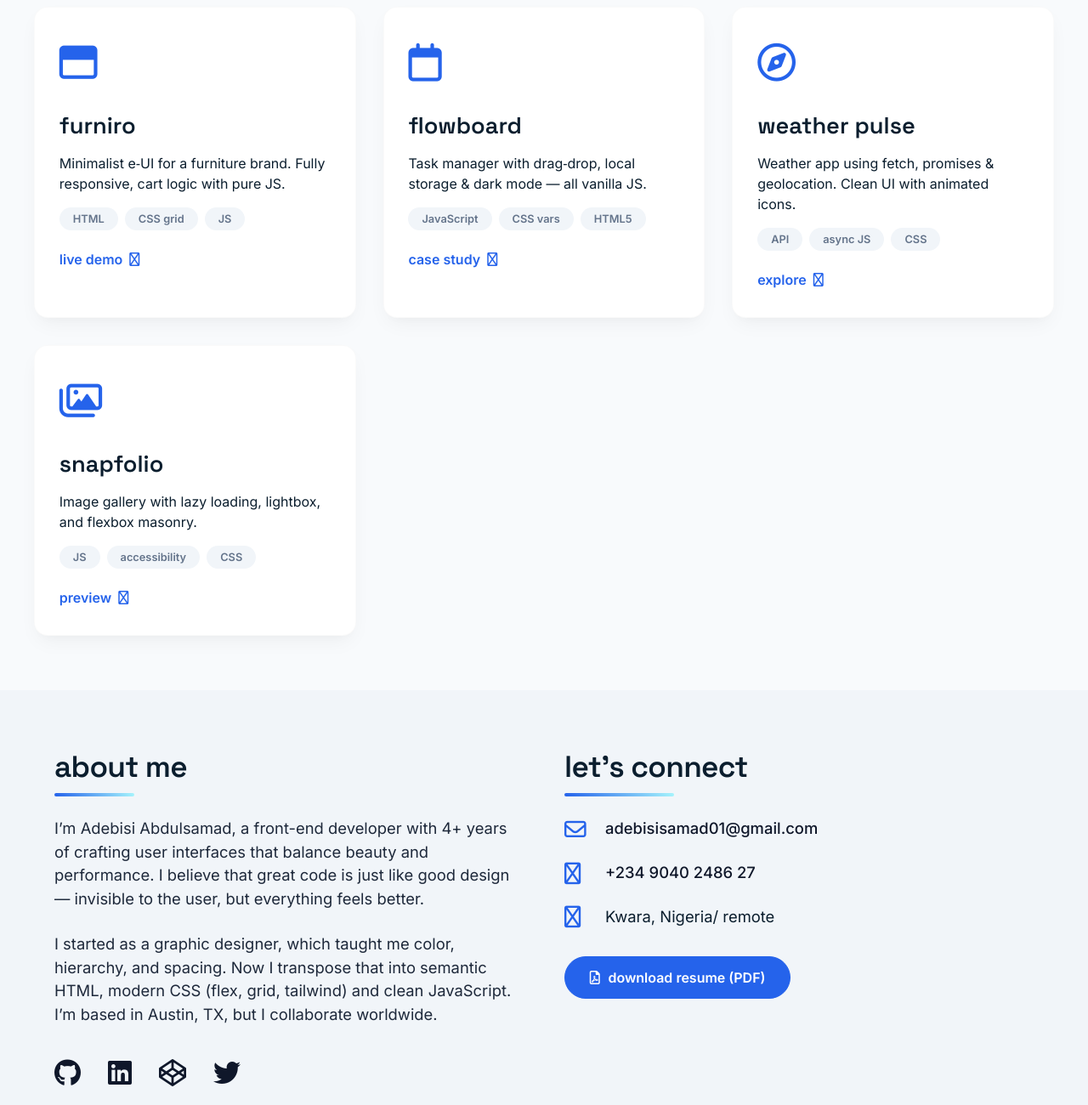
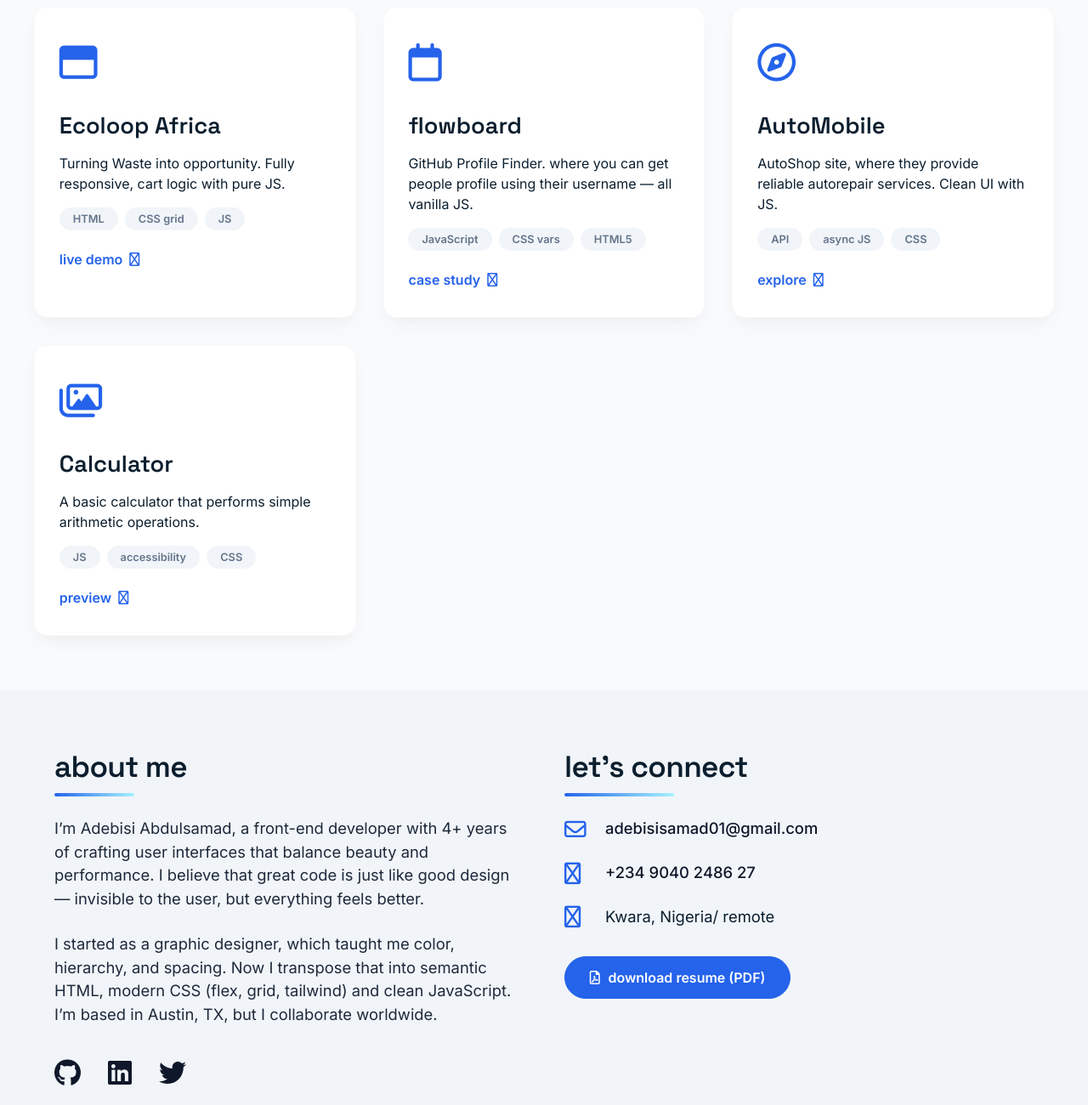
Before and after one commit to ASOMODANIYY/MY-PORTFOLIO, a plain HTML site: page index.html in a window 1280 px wide. Shown: the part 1040-2340 px from the top of the page at 85% size. Drawn offline with Linux system fonts and the light colour scheme.

Commit message:
Update index.html

```diff
--- a/index.html
+++ b/index.html
@@ -17,7 +17,7 @@
 <header>
   <div class="container">
     <nav class="navbar">
-      <div class="logo"><a href="#">A.R.</a></div>
+      <div class="logo" ><a href="#" >A.A.A</a></div>
       <div class="nav-links" id="navLinks">
         <a href="#home">Home</a>
         <a href="#projects">Work</a>
@@ -73,31 +73,31 @@
       <!-- card 1 (static, but could be JS-generated) -->
       <div class="project-card">
         <div class="project-icon"><i class="fa-regular fa-window-maximize"></i></div>
-        <h3>furniro</h3>
-        <p>Minimalist e‑UI for a furniture brand. Fully responsive, cart logic with pure JS.</p>
+        <h3>Ecoloop Africa</h3>
+        <p>Turning Waste into opportunity. Fully responsive, cart logic with pure JS.</p>
         <div class="project-tags"><span>HTML</span><span>CSS grid</span><span>JS</span></div>
-        <a href="#" class="project-link">live demo <i class="fa-regular fa-arrow-right"></i></a>
+        <a href="https://ecoloop-africa.vercel.app" class="project-link">live demo <i class="fa-regular fa-arrow-right"></i></a>
       </div>
       <div class="project-card">
         <div class="project-icon"><i class="fa-regular fa-calendar"></i></div>
         <h3>flowboard</h3>
-        <p>Task manager with drag‑drop, local storage & dark mode — all vanilla JS.</p>
+        <p>GitHub Profile Finder. where you can get people profile using their username — all vanilla JS.</p>
         <div class="project-tags"><span>JavaScript</span><span>CSS vars</span><span>HTML5</span></div>
-        <a href="#" class="project-link">case study <i class="fa-regular fa-arrow-right"></i></a>
+        <a href="https://git-hub-profile-finder-omega.vercel.app" class="project-link">case study <i class="fa-regular fa-arrow-right"></i></a>
       </div>
       <div class="project-card">
         <div class="project-icon"><i class="fa-regular fa-compass"></i></div>
-        <h3>weather pulse</h3>
-        <p>Weather app using fetch, promises & geolocation. Clean UI with animated icons.</p>
+        <h3>AutoMobile</h3>
+        <p>AutoShop site, where they provide reliable autorepair services. Clean UI with JS.</p>
         <div class="project-tags"><span>API</span><span>async JS</span><span>CSS</span></div>
-        <a href="#" class="project-link">explore <i class="fa-regular fa-arrow-right"></i></a>
+        <a href="https://arautorepairshop.vercel.app" class="project-link">explore <i class="fa-regular fa-arrow-right"></i></a>
       </div>
       <div class="project-card">
         <div class="project-icon"><i class="fa-regular fa-images"></i></div>
-        <h3>snapfolio</h3>
-        <p>Image gallery with lazy loading, lightbox, and flexbox masonry.</p>
+        <h3>Calculator</h3>
+        <p>A basic calculator that performs simple arithmetic operations.</p>
         <div class="project-tags"><span>JS</span><span>accessibility</span><span>CSS</span></div>
-        <a href="#" class="project-link">preview <i class="fa-regular fa-arrow-right"></i></a>
+        <a href="https://github.com/ASOMODANIYY/calculator.git" class="project-link">preview <i class="fa-regular fa-arrow-right"></i></a>
       </div>
     </div>
   </section>
@@ -110,10 +110,9 @@
         <p>I’m Adebisi Abdulsamad, a front-end developer with 4+ years of crafting user interfaces that balance beauty and performance. I believe that great code is just like good design — invisible to the user, but everything feels better.</p>
         <p>I started as a graphic designer, which taught me color, hierarchy, and spacing. Now I transpose that into semantic HTML, modern CSS (flex, grid, tailwind) and clean JavaScript. I’m based in Austin, TX, but I collaborate worldwide.</p>
         <div class="social-links">
-          <a href="#" aria-label="GitHub"><i class="fa-brands fa-github"></i></a>
-          <a href="#" aria-label="LinkedIn"><i class="fa-brands fa-linkedin"></i></a>
-          <a href="#" aria-label="CodePen"><i class="fa-brands fa-codepen"></i></a>
-          <a href="#" aria-label="Twitter"><i class="fa-brands fa-twitter"></i></a>
+          <a href="https://github.com/ASOMODANIYY" aria-label="GitHub"><i class="fa-brands fa-github"></i></a>
+          <a href="https://www.linkedin.com/in/adebisi-samad-bb282435b" aria-label="LinkedIn"><i class="fa-brands fa-linkedin"></i></a>
+          <a href="https://x.com/HAMZYNCRYPT" aria-label="Twitter"><i class="fa-brands fa-twitter"></i></a>
         </div>
       </div>
       <div id="contact">
```
